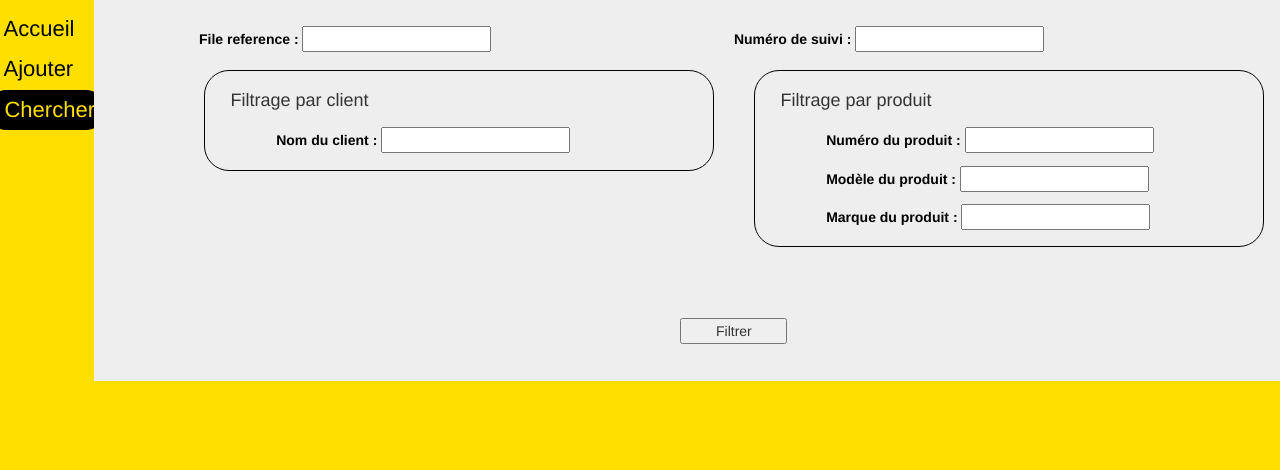
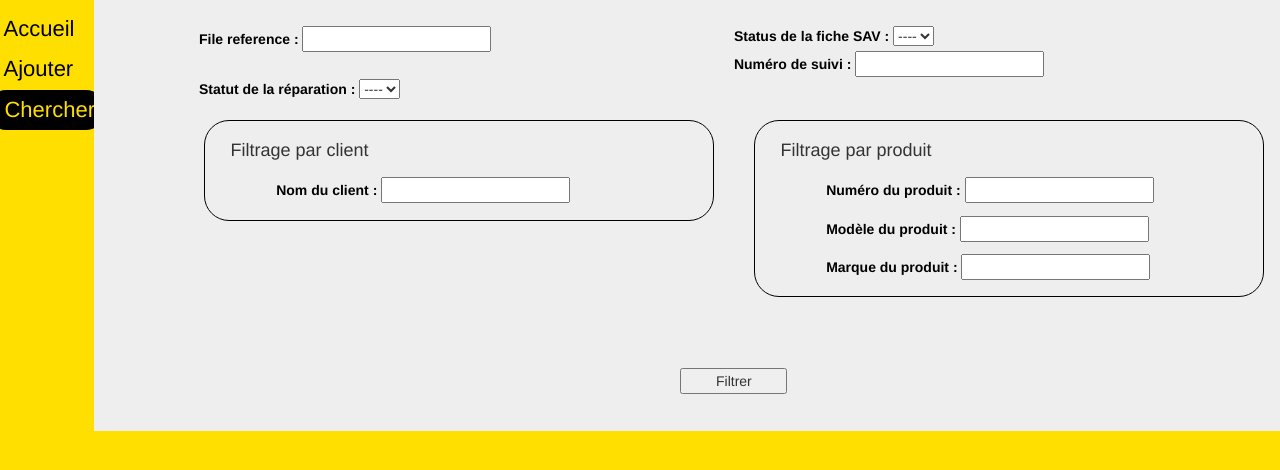
Before and after one commit to VincentWester/visualImpactSAV, a Django app: page /visualImpactSAV/searchSAVFile/ in a window 1280 px wide. Shown: the part 105-575 px from the top of that part. Run offline with Django 3.2, Linux system fonts and the light colour scheme; data that the repository does not hold is empty; the page is wider than the window, and the part outside it is not shown; some libraries are stand-ins or nearby versions.

Commit message:
[TD] search with reparation and sav status

```diff
--- a/djangoApp/visualImpactSAV/views.py
+++ b/djangoApp/visualImpactSAV/views.py
@@ -63,8 +63,17 @@ def addSAVFile(request):
 class SAVFileSearchListView(generic.ListView):
     template_name = 'djangoApp/searchSAVFile/searchSAVFile.html'
     context_object_name = 'results'
-    list_SAV_file_status = SAV_file_status.objects.all()
-    list_reparation_status = SAV_file_status.objects.all()
+    queryset = SAV_file.objects.all()
+
+    def get_context_data(self, **kwargs):
+        # qui dit overriding, dit appel de la méthode parent...
+        context = super(SAVFileSearchListView, self).get_context_data(**kwargs)
+        # et on rajoute la date du jour dans le context
+        context['sav_file_status'] = SAV_file_status.objects.all()
+        context['reparation_status'] = Reparation_status.objects.all()
+        # le context retourné sera automatiquement injecté dans le template
+        # dans la méthode render(), que vous ne voyez pas...
+        return context
 
     """
     Display a SAV_file List page filtered by the search query.
@@ -77,6 +86,8 @@ class SAVFileSearchListView(generic.ListView):
         product_mark = self.request.GET.get('product_mark')
         product_serial_number = self.request.GET.get('product_serial_number')
         tracking_number = self.request.GET.get('tracking_number')
+        sav_file_status = self.request.GET.get('sav_file_status')
+        reparation_status = self.request.GET.get('reparation_status')
         results = SAV_file.objects.all()
 
         if file_reference:
@@ -97,4 +108,10 @@ class SAVFileSearchListView(generic.ListView):
         if tracking_number:
             results = results.filter(tracking_number__icontains = tracking_number)
 
+        if sav_file_status:
+            results = results.filter(sav_file_status = sav_file_status)
+
+        if reparation_status:
+            results = results.filter(reparation_status = reparation_status)
+
         return results
--- a/frontEnd/templates/djangoApp/searchSAVFile/searchSAVFile.html
+++ b/frontEnd/templates/djangoApp/searchSAVFile/searchSAVFile.html
@@ -13,9 +13,29 @@
             </div>
 
             <div class="col-md-6">
+                <label for="id_sav_file_status">Status de la fiche SAV :</label>
+                <select id="id_sav_file_status" name="sav_file_status">
+                    <option value="">  ----  </option>
+                    {% for st in sav_file_status %}
+                        <option value="{{ st.id }}">{{ st }}</option>
+                    {% endfor %}
+                </select>
+            </div>
+
+            <div class="col-md-6">
                 <label for="tracking_number">Numéro de suivi :</label>
                 <input id="tracking_number" type="text" name="tracking_number">
             </div>
+
+            <div class="col-md-6">
+            <label for="id_reparation_status">Statut de la réparation : </label>
+            <select id="id_reparation_status" name="reparation_status">
+                <option value="">  ----  </option>
+                {% for st in reparation_status %}
+                    <option value="{{ st.id }}">{{ st }}</option>
+                {% endfor %}
+            </select>
+        </div>
         </div>
 
         <div class="col-md-6 block-client-or-product">
```
